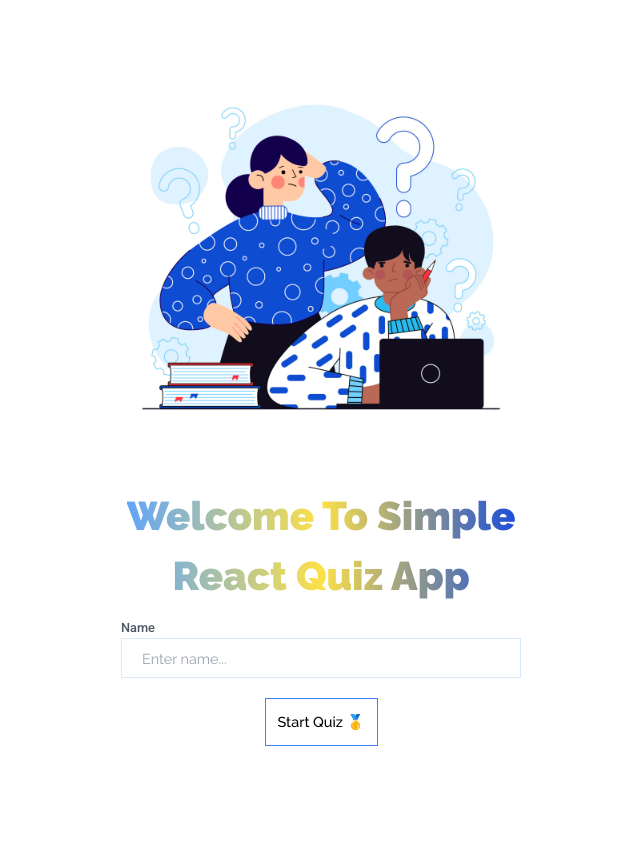
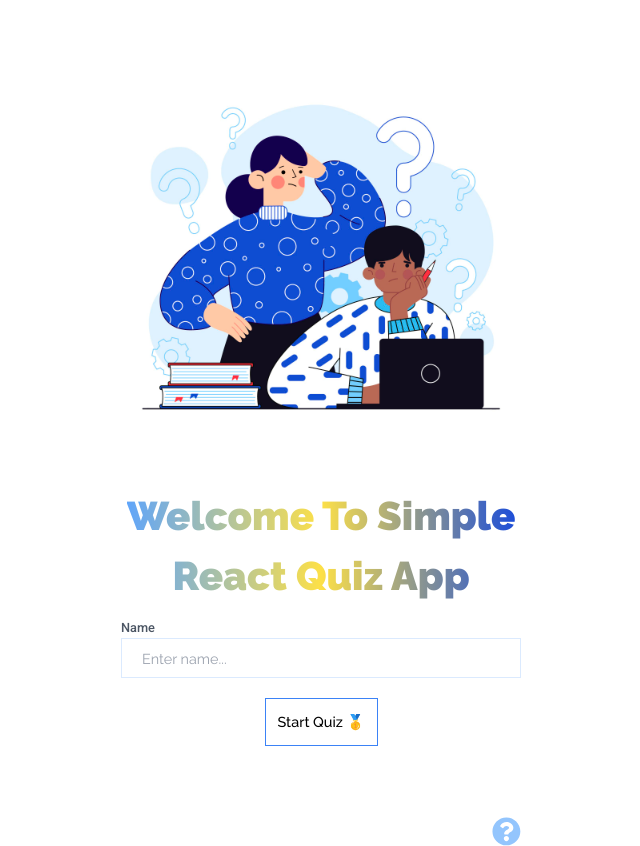
Before and after one commit to vader2k/Quiz-app, a React (Vite) app: page / in a window 1280 px wide. Shown: the whole page, without its empty margins (319-959 px from the left). Before the commit the page ends 800 px from the top, so only its background shows below. Built offline with nearby package versions, Linux system fonts and the light colour scheme.

Commit message:
added an instruction tab

```diff
--- a/src/pages/Login.jsx
+++ b/src/pages/Login.jsx
@@ -1,6 +1,7 @@
 import picture from '../assets/quiz-bg.jpg'
 import { useState } from 'react'
 import { useNavigate } from 'react-router-dom'
+import { FaQuestionCircle } from "react-icons/fa";
 
 const Login = () => {
 
@@ -8,6 +9,7 @@ const Login = () => {
 
   const [ username, setUsername ] = useState("")
   const [ invalidName, setInvalidName ] = useState(false)
+  const [ instructions, setInstructions ] = useState(false)
 
   const startQuiz = (e) => {
     e.preventDefault();
@@ -21,8 +23,12 @@ const Login = () => {
     }
   }
 
+  const handleInstructions = () => {
+    setInstructions((prev) => (!prev))
+  }
+
   return (
-    <div className='flex flex-col text-center items-center gap-8'>
+    <div className='flex flex-col text-center items-center gap-8 relative'>
       <img
         className='h-[400px]'
         src={picture} />
@@ -59,7 +65,26 @@ const Login = () => {
         </button>
       </form>
 
+        {/* question and instruction menu */}
+        <div
+          className='absolute right-0 bottom-[-100px]'>
+            <FaQuestionCircle
+              className='text-blue-300 text-[1.8rem] cursor-pointer'
+              onClick={handleInstructions}/>
+        </div>
 
+        {
+          instructions && (
+            <div className='absolute bottom-0 right-0 h-[250px] bg-blue-100 w-[300px] z-10 p-5'>
+              <div className='text-justify text-[0.85rem] flex flex-col gap-3'>
+                <h1 className='font-bold font-Roboto'>Welcome to simple react quiz</h1>
+                <p>There are 30 questions in total, each of them having four options for you to choose from, and a timer for each question</p>
+                <p>Once the timer runs out, your quiz will automatically be submitted regardless of your progress</p>
+                <p className='text-yellow-500 font-bold'>Goodluck Wizards 🪄</p>
+              </div>
+            </div>
+          )
+        }
     </div>
   )
 }
```
